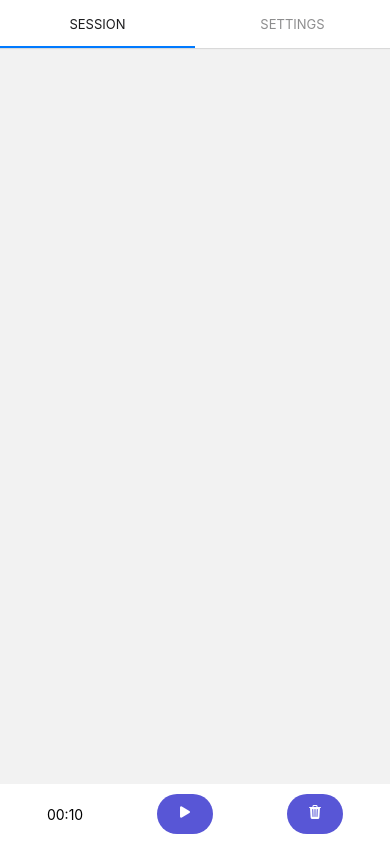
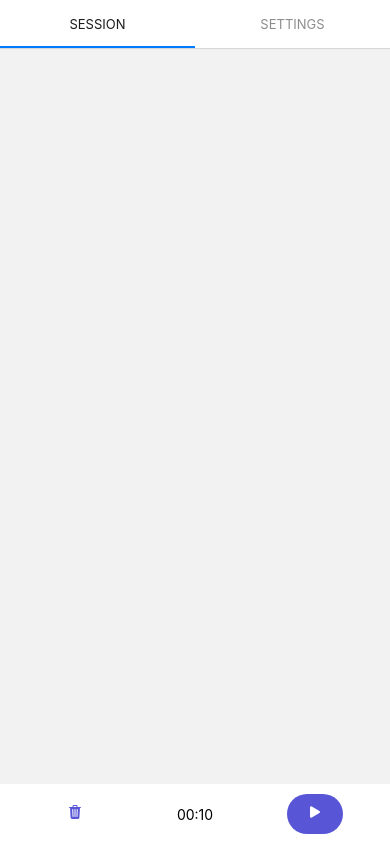
Before and after one commit to EdgardoArriagada/simpleTimer, a React Native app: screen /Session in a window 390 px wide. Built offline with nearby package versions, Linux system fonts and the light colour scheme; what react-native-sound would draw is missing.

Commit message:
tweak control styles

```diff
--- a/src/presentations/screens/SessionScreen.tsx
+++ b/src/presentations/screens/SessionScreen.tsx
@@ -42,20 +42,21 @@ const Controls: FC<ReadySessionProps> = memo(
           backgroundColor: 'white',
           padding: 10,
         }}>
+        <Button
+          secondary
+          disabled={isRunning}
+          onPress={onClear}
+          renderIcon={({style}) => (
+            <Icon style={style} name="trash" size={30} />
+          )}
+        />
+
         <Text>{time}</Text>
 
         <Button
           disabled={isRunning}
           onPress={onStart}
           renderIcon={({style}) => <Icon style={style} name="play" size={30} />}
-        />
-
-        <Button
-          disabled={isRunning}
-          onPress={onClear}
-          renderIcon={({style}) => (
-            <Icon style={style} name="trash" size={30} />
-          )}
         />
       </View>
     );
```
